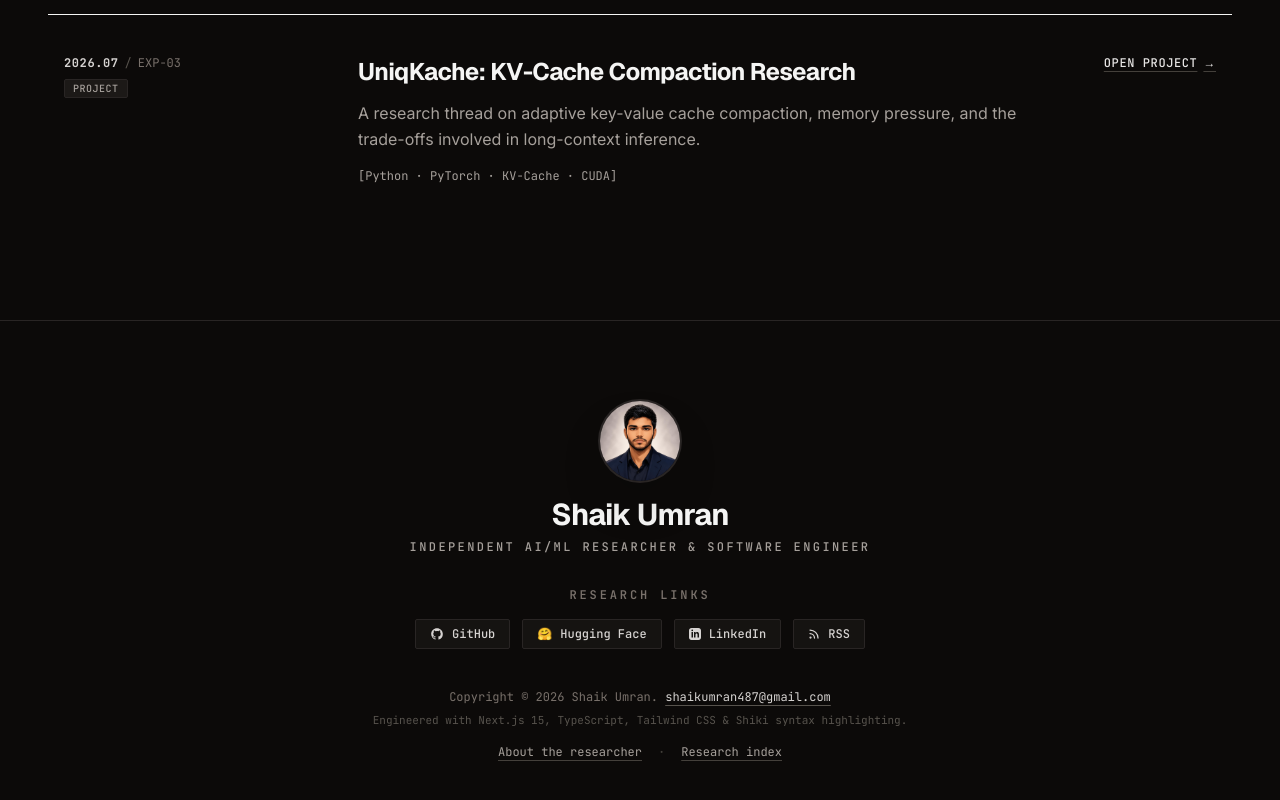
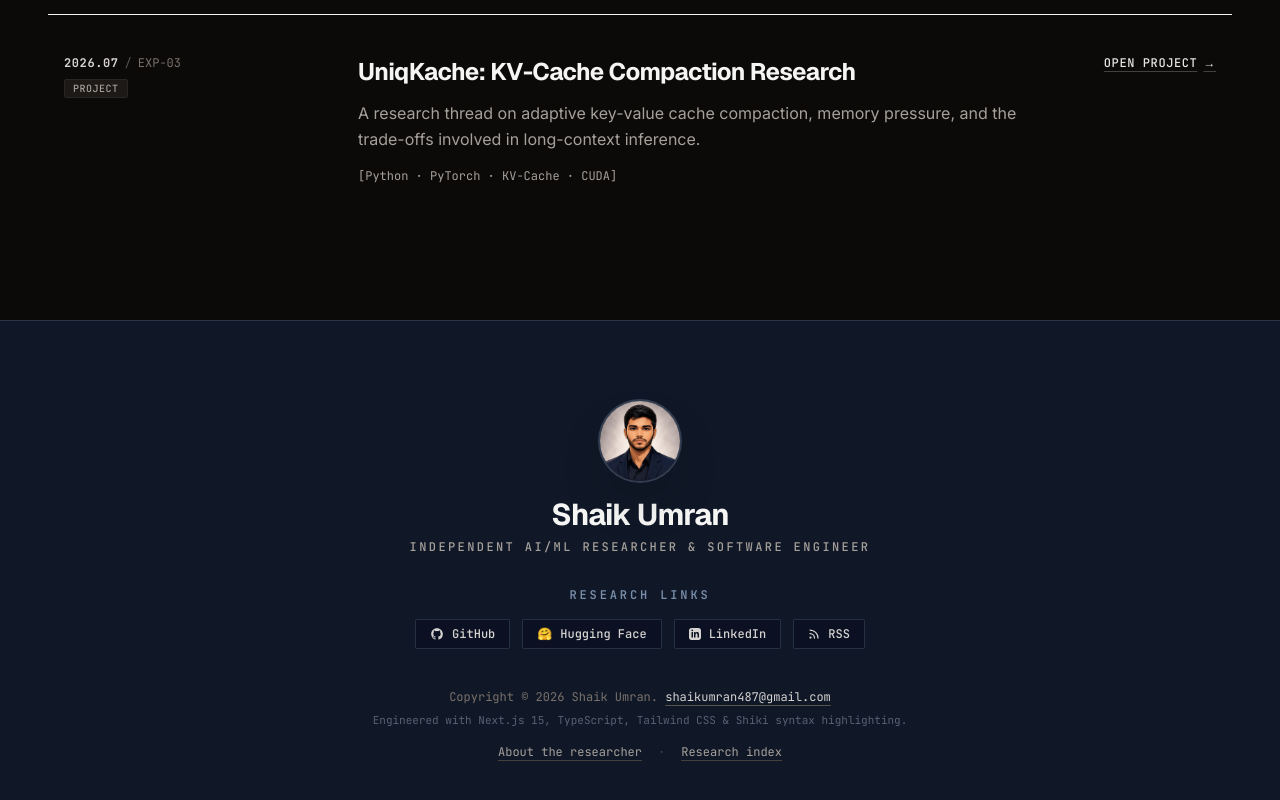
Before and after one commit to umran666/editorial-portfolio, a Next.js app: page / in a window 1280 px wide. Shown: the part 2307-3107 px from the top of the page. Built offline with nearby package versions, Linux system fonts and the light colour scheme; no server answers.

Commit message:
style: distinguish footer with lab blue surface

```diff
--- a/src/components/Footer.tsx
+++ b/src/components/Footer.tsx
@@ -10,11 +10,11 @@ export function Footer({ config }: FooterProps) {
   const currentYear = new Date().getFullYear();
 
   return (
-    <footer className="mt-auto relative z-10 w-full bg-stone-950 text-stone-300 font-sans selection:bg-stone-800 selection:text-white border-t border-stone-800">
+    <footer className="relative z-10 mt-auto w-full border-t border-blue-200/15 bg-[#101827] font-sans text-slate-300 selection:bg-blue-900/50 selection:text-white">
       <div className="w-full max-w-7xl mx-auto px-4 sm:px-6 md:px-8 lg:px-12 py-16 md:py-20 text-center">
         {/* Profile Head */}
         <div className="flex flex-col items-center gap-4">
-          <div className="relative h-20 w-20 overflow-hidden rounded-full ring-2 ring-stone-800 shadow-2xl">
+          <div className="relative h-20 w-20 overflow-hidden rounded-full ring-2 ring-blue-200/20 shadow-2xl">
             <Image
               src={config.avatarUrl || "/images/avatar.jpg"}
               alt={config.authorName}
@@ -35,7 +35,7 @@ export function Footer({ config }: FooterProps) {
 
         {/* Elsewhere Social Coordinates */}
         <div className="mt-8">
-          <p className="text-xs font-mono font-semibold uppercase tracking-[0.24em] text-stone-500">
+          <p className="text-xs font-mono font-semibold uppercase tracking-[0.24em] text-blue-200/60">
             Research links
           </p>
           <div className="mt-4 flex flex-wrap items-center justify-center gap-3 font-mono text-xs">
@@ -44,7 +44,7 @@ export function Footer({ config }: FooterProps) {
                 href={config.social.github}
                 target="_blank"
                 rel="noopener noreferrer"
-                className="inline-flex items-center gap-2 rounded-xs border border-stone-800 bg-stone-900/60 px-3.5 py-1.5 font-medium text-stone-300 transition-all hover:border-stone-500 hover:bg-stone-850 hover:text-white"
+                className="inline-flex items-center gap-2 rounded-xs border border-blue-200/15 bg-slate-950/30 px-3.5 py-1.5 font-medium text-stone-300 transition-all hover:border-blue-200/45 hover:bg-blue-950/40 hover:text-white"
               >
                 <svg
                   className="h-3.5 w-3.5"
@@ -67,7 +67,7 @@ export function Footer({ config }: FooterProps) {
                 href={config.social.huggingface}
                 target="_blank"
                 rel="noopener noreferrer"
-                className="inline-flex items-center gap-2 rounded-xs border border-stone-800 bg-stone-900/60 px-3.5 py-1.5 font-medium text-stone-300 transition-all hover:border-stone-500 hover:bg-stone-850 hover:text-white"
+                className="inline-flex items-center gap-2 rounded-xs border border-blue-200/15 bg-slate-950/30 px-3.5 py-1.5 font-medium text-stone-300 transition-all hover:border-blue-200/45 hover:bg-blue-950/40 hover:text-white"
               >
                 <span className="text-xs">🤗</span>
                 Hugging Face
@@ -79,7 +79,7 @@ export function Footer({ config }: FooterProps) {
                 href={config.social.linkedin}
                 target="_blank"
                 rel="noopener noreferrer"
-                className="inline-flex items-center gap-2 rounded-xs border border-stone-800 bg-stone-900/60 px-3.5 py-1.5 font-medium text-stone-300 transition-all hover:border-stone-500 hover:bg-stone-850 hover:text-white"
+                className="inline-flex items-center gap-2 rounded-xs border border-blue-200/15 bg-slate-950/30 px-3.5 py-1.5 font-medium text-stone-300 transition-all hover:border-blue-200/45 hover:bg-blue-950/40 hover:text-white"
               >
                 <svg
                   className="h-3 w-3"
@@ -98,7 +98,7 @@ export function Footer({ config }: FooterProps) {
               target="_blank"
               rel="noopener noreferrer"
               aria-label="Subscribe to RSS Feed"
-              className="inline-flex items-center gap-2 rounded-xs border border-stone-800 bg-stone-900/60 px-3.5 py-1.5 font-medium text-stone-300 transition-all hover:border-stone-500 hover:bg-stone-850 hover:text-white"
+              className="inline-flex items-center gap-2 rounded-xs border border-blue-200/15 bg-slate-950/30 px-3.5 py-1.5 font-medium text-stone-300 transition-all hover:border-blue-200/45 hover:bg-blue-950/40 hover:text-white"
             >
               <svg
                 xmlns="http://www.w3.org/2000/svg"
@@ -133,7 +133,7 @@ export function Footer({ config }: FooterProps) {
               </a>
             )}
           </p>
-          <p className="text-[11px] text-stone-600">
+          <p className="text-[11px] text-blue-100/35">
             Engineered with Next.js 15, TypeScript, Tailwind CSS & Shiki syntax highlighting.
           </p>
           <div className="flex items-center justify-center gap-4 pt-2 text-xs text-stone-400">
```
